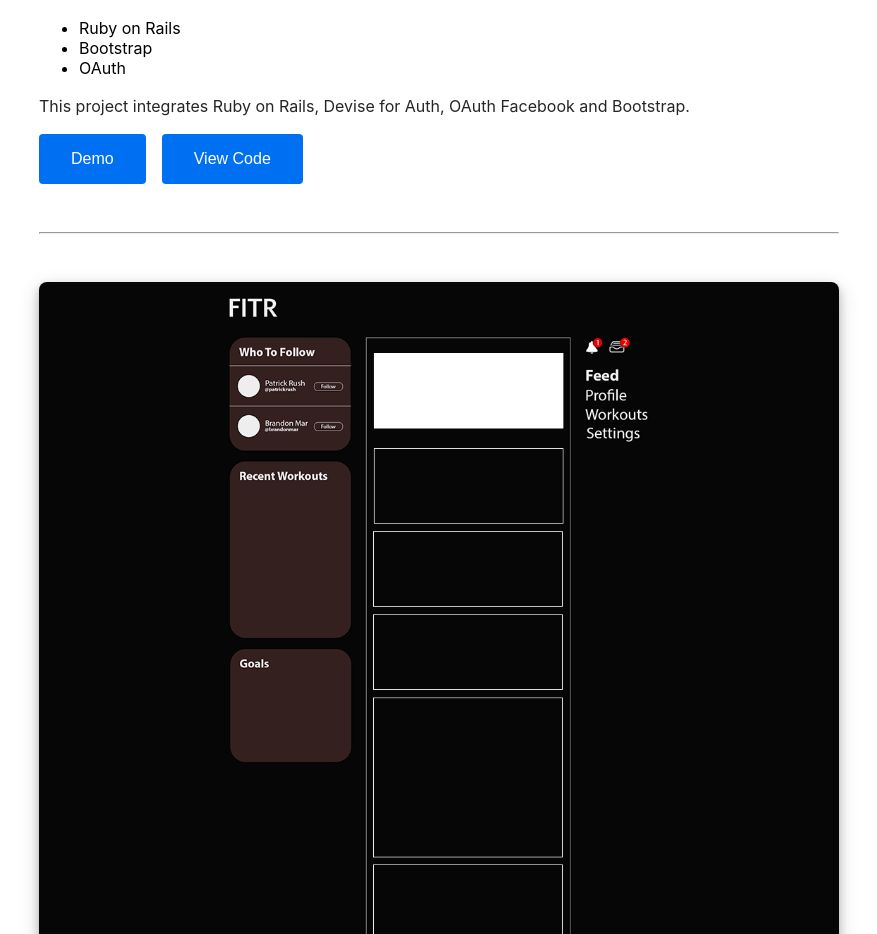
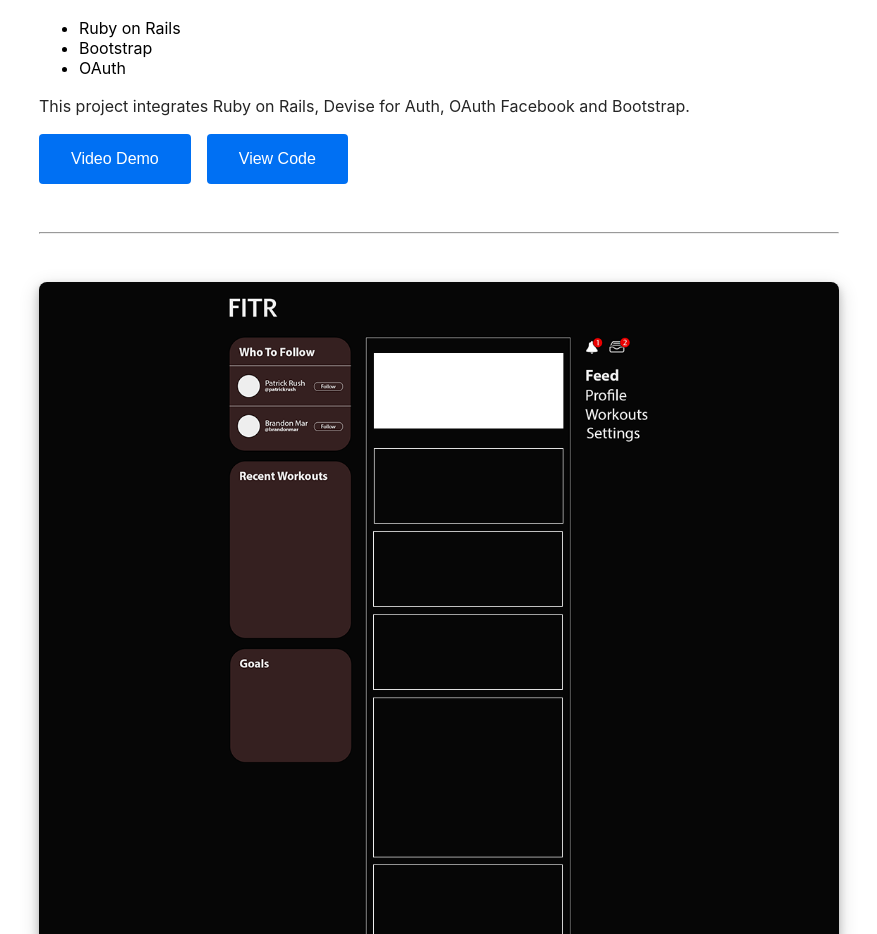
Before and after one commit to branmar97/my-mdx-blog, a Next.js app: page /portfolio in a window 1280 px wide. Shown: the part 2800-3734 px from the top of the page, without its empty margins (201-1078 px from the left). Built offline with nearby package versions, Linux system fonts and the light colour scheme.

Commit message:
update demo link

```diff
--- a/pages/portfolio.js
+++ b/pages/portfolio.js
@@ -40,7 +40,7 @@ const Portfolio = () => {
                             </p>
                         </div>
                         <div className="project-links">
-                            <a href="https://www.youtube.com/watch?v=iDxkqqi3Dqw&t=2s"><button className={styles.button}>
+                            <a href="https://apexlink-frontend.vercel.app/"><button className={styles.button}>
                                 Demo
                             </button></a>
                             <a href="https://github.com/branmar97/apexlink-frontend"><button className={styles.button}>
@@ -74,7 +74,7 @@ const Portfolio = () => {
                         </div>
                         <div className="project-links">
                             <a href="https://www.youtube.com/watch?v=pnDAT-erJuM"><button className={styles.button}>
-                                Demo
+                                Video Demo
                             </button></a>
                             <a href="https://github.com/branmar97/bundl-rails"><button className={styles.button}>
                                 View Code
```
